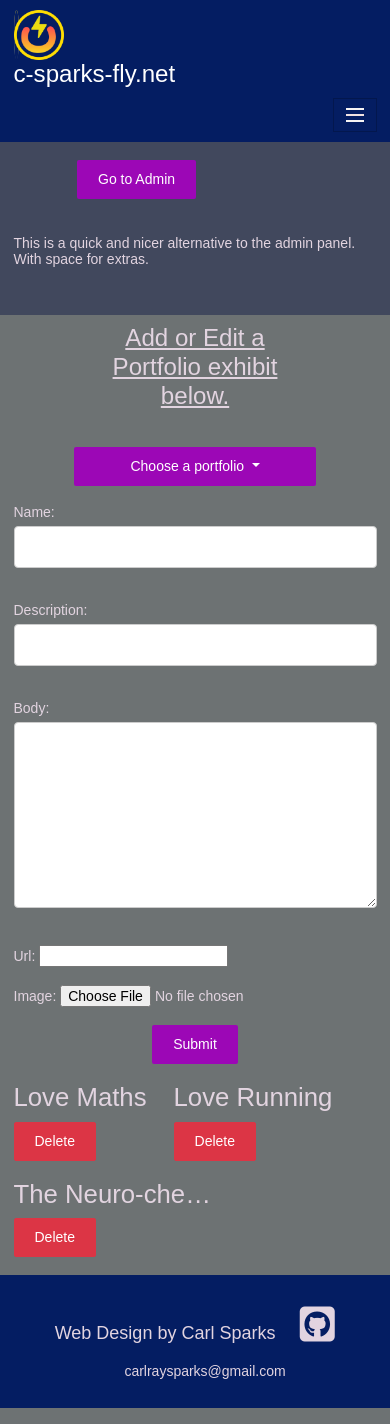
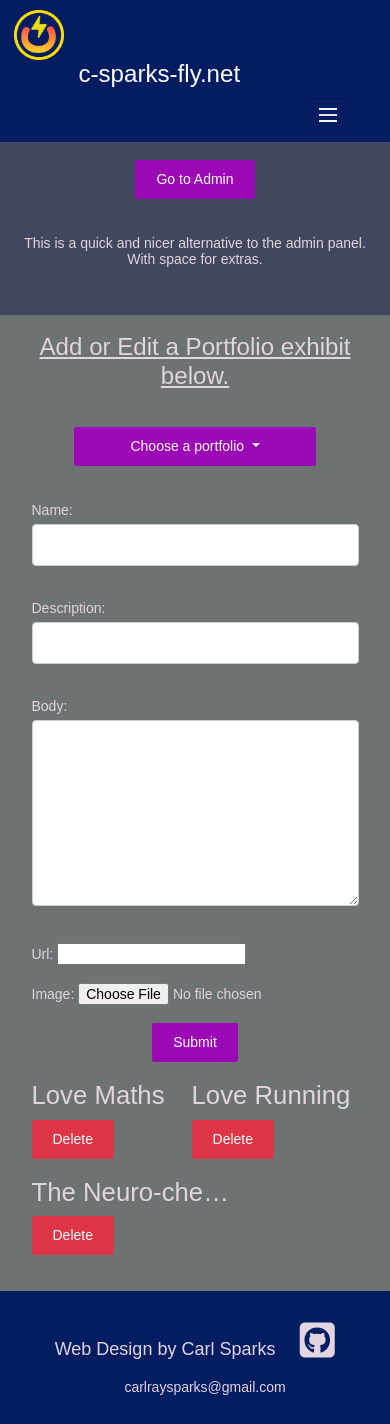
Before and after one commit to Sparkeeee/carls-portfolio, a Django app: page /dashboard/ in a window 390 px wide; the page is wider, and only the part inside the window is pictured. Run offline with Django 5.2, Linux system fonts and the light colour scheme; data comes from the database, SQL or seed files in the repository; both versions use the stored data as it was after the commit; some libraries are stand-ins or nearby versions; some web fonts are replaced.

Commit message:
start of readme final version and style change to skills layout, header response on small screens, minor css changes

```diff
--- a/main/templates/main/blog-detail.html
+++ b/main/templates/main/blog-detail.html
@@ -33,7 +33,7 @@ Start Content
 {% block content %}
 <section>
   <div class="innerPageBannerCol weather-card">
-    <div class="container">
+    <div class="container mt-4">
       <div class="row g-4 g-md-3  align-items-center">
         <div class="col-md-6">
           <div class="bannerContent">
--- a/main/templates/main/blog.html
+++ b/main/templates/main/blog.html
@@ -33,9 +33,9 @@ Start Content
 {% block content %}
 <section>
   <div class="innerPageBannerCol weather-card">
-    <div class="container">
-      <div class="row g-4 g-md-3  align-items-center">
-        <div class="col-md-10 offset-2">
+    <div class="container mt-5">
+      <div class="row g-4 g-md-3  text-center">
+        <div class="col-md-10">
           <div class="bannerContent">
             <h1 class="xlTitle pb-md-3">See my recent blogs below</h1>
           </div>
--- a/main/templates/main/contact.html
+++ b/main/templates/main/contact.html
@@ -33,9 +33,9 @@ Start Content
 {% block content %}
 <section>
   <div class="innerPageBannerCol weather-card">
-    <div class="container">
+    <div class="container mt-4">
       <div class="row g-4 g-md-3  align-items-center">
-        <div class="col-md-8 offset-2">
+        <div class="col-md-8">
           <div class="bannerContent">
             <h1 class="xlTitle pb-md-3 text-center">Contact me below</h1>
             <p>This form will send me a message and will allow me to send you login credentials for the private co-working space inside this website(currently under construction).</p>
--- a/main/templates/main/dashboard.html
+++ b/main/templates/main/dashboard.html
@@ -6,18 +6,20 @@
 <section>
   <div class="innerPageBannerCol">
     <div class="container">
-      <div class="row g-3 g-md-3 align-items-center">
+      <div class="row g-3 g-md-3 text-center">
         <div class="col-md-8">
           <div class="bannerContent">
             <h2>Make your updates here</h2>
           </div>
         </div>
-        <div class="col-md-2 offset-2">
+        <div class="col-md-2">
           <a href="{% url 'admin:index' %}" class="btn btnPrimary">Go to Admin</a>
         </div>
       </div>
-      <div class="row pt-3">
+      <div class="row pt-3 text-center">
+        <div class="col">
         <p class="pt-3">This is a quick and nicer alternative to the admin panel. <br> With space for extras.</p>
+      </div>
       </div>
     </div>
   </div>
@@ -27,7 +29,7 @@
   <div class="lighterBg">
     <div class="container-xl">
       <div class="row">
-        <h4 class="col-6 offset-3 pt-2 pb-2 text-center text-decoration-underline" id="add-new-entry">Add or Edit a Portfolio exhibit below.</h4>
+        <h4 class="col pt-2 mt-2 pb-2 text-center text-decoration-underline" id="add-new-entry">Add or Edit a Portfolio exhibit below.</h4>
         <div class="dropdown">
           <button class="col-8 offset-2 mt-3 mb-3 btn btnPrimary dropdown-toggle" type="button" data-bs-toggle="dropdown" aria-expanded="false">
             Choose a portfolio
@@ -44,7 +46,7 @@
           </ul>
         </div>
       </div>
-      <div class="col">
+      <div class="col p-3">
         <form id="UpdatePortfoliosForm" method="POST" action="{% url 'main:dashboard' %}" enctype="multipart/form-data">
           {% csrf_token %}
           <!-- Add a hidden field to indicate the operation -->
--- a/main/templates/main/partials/nav.html
+++ b/main/templates/main/partials/nav.html
@@ -8,11 +8,12 @@
     <div class="headerCol">
     <div class="container-fluid">
         <div class="row align-items-center">
-        <div class="col-1">
-            <div class="logoCol solar-card media-flex"><a href="{% url 'main:home' %}"><img src="{% static 'images/logo-mini.png' %}" alt="..."></a>
+        <div class="col">
+            <div class="col logoCol solar-card"><a href="{% url 'main:home' %}"><img src="{% static 'images/logo-mini.png' %}" alt="..."></a>
         </div>
         </div>
-        <div class="col-sm-3 lg-4 media-flex"><h4 style="color:rgb(255, 255, 255)">c-sparks-fly.net</h4> </div>
+        <div class="col-8 offset-2  lg-4 media-flex"><h4 style="color:rgb(255, 255, 255)">c-sparks-fly.net</h4> </div>
+        <div class="row pr-3">
         <div class="col">
             <div class="d-md-none">
             <button class="navToggle">
@@ -56,6 +57,7 @@
             </div>
         </div>
         </div>
+        </div>
     </div>
     </div>
 </header>
--- a/main/templates/main/portfolio-detail.html
+++ b/main/templates/main/portfolio-detail.html
@@ -30,7 +30,7 @@ Start Content
 {% block content %}
 <section>
   <div class="innerPageBannerCol">
-    <div class="container">
+    <div class="container mt-4">
       <div class="row g-4 g-md-3  align-items-center">
         <div class="col-md-6">
           <div class="bannerContent">
--- a/main/templates/main/portfolio.html
+++ b/main/templates/main/portfolio.html
@@ -33,7 +33,7 @@ Start Content
 {% block content %}
 <section>
   <div class="innerPageBannerCol weather-card">
-    <div class="container">
+    <div class="container mt-3">
       <div class="row g-4 g-md-5 mb-2  align-items-center">
         <div class="col-12">
           <div class="bannerContent">
--- a/static/css/style.css
+++ b/static/css/style.css
@@ -73,7 +73,7 @@ body {
 
 .solar-card{
   aspect-ratio: 1/1;
-  width: auto;
+  width: 2.8rem;
   position: relative;
   background-color: var(--baseColor);
   border-radius: 50%;
@@ -226,8 +226,10 @@ a, .btn {
 
 .headerCol {
   background-color: var(--baseColor);
+  overflow: none;
   font-family:var(--baseFont);
 	padding: 18px 0;
+  z-index: 99;
 	-webkit-transition: all 300ms ease-in-out 0s;
 	-o-transition: all 300ms ease-in-out 0s;
 	transition: all 300ms ease-in-out 0s;
@@ -401,9 +403,10 @@ a, .btn {
 }
 
 .ksIconCol {
-  max-width: 32px;
-  margin-top: 10px;
-  margin-left: 1rem;
+  max-width: 50px;
+
+  margin-left: 4rem;
+
 }
 
 .pLbl {
@@ -511,6 +514,11 @@ a, .btn {
   overflow: hidden;
   text-overflow: ellipsis;
   white-space: nowrap;
+}
+
+.UpdatePortfoliosForm{
+  width: 100%;
+
 }
 
 .dropdown-menu a:hover {
@@ -748,6 +756,7 @@ footer a:hover {
 @media (max-width:767px) {
   .navCollapseCol {
     position: fixed;
+    overflow: none;
     top: 0;
     left: 0;
     bottom: 0;
@@ -841,16 +850,17 @@ footer a:hover {
   .navCol a {
     opacity: 0.8;
   }
-  .logoCol img {
+  /* .logoCol img {
   	max-width: 50px;
     max-height: 50px;
-  }
+  } */
 
 
   .fixedHeader .headerCol,  .headerCol {
   	padding: 10px 0;
   }
 }
+
 
 @media(max-width:575px) {
   .sliderOuter .swiper-button-prev.swiperBtnStyle ,
@@ -902,6 +912,13 @@ footer a:hover {
   .swiper-button-next.swiperBtnStyle::after, .swiper-button-prev.swiperBtnStyle::after {
   	font-size: 14px;
   }
+
+    .ksIconCol {
+    max-width: 50px;
+
+    margin-left: 1rem;
+
+  }
 }
 
 input[type=text], input[type=email], select, textarea {
--- a/static/js/script.js
+++ b/static/js/script.js
@@ -36,6 +36,7 @@ $(document).ready(function() {
   $('.navToggle').on('click', function (e) {
     e.preventDefault();
     $('body').toggleClass('navToggleActive');
+    $('.navToggle').toggleClass('active');
   });
 
   // Handle fixed header on scroll
```
Also changed, not shown: main/templates/main/index.html (+5 -5 lines), README.md, db.sqlite3, 1 other file.
